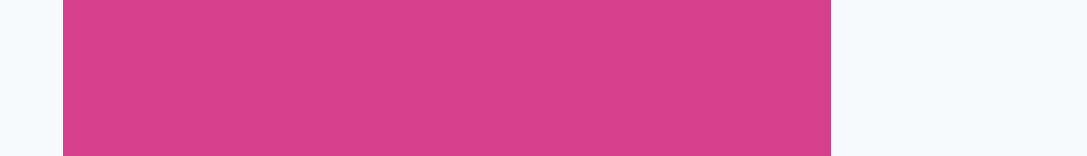
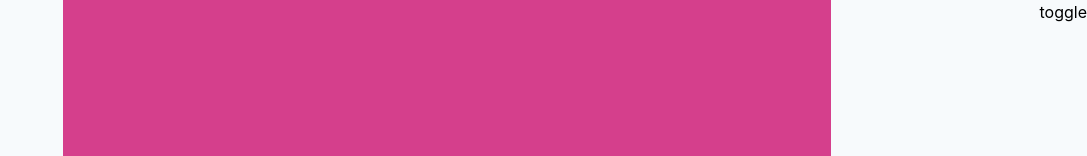
Before and after one commit to iserifith/ReactAssestment, a React (Create React App) app: page / in a window 1280 px wide. Shown: the top 156 px of the page, without its empty margins (193-1280 px from the left). Built offline with nearby package versions, Linux system fonts and the light colour scheme; grey boxes are pictures that could not be loaded.

Commit message:
added toggle button to navigate between profile and dynamic form pages

```diff
--- a/src/App.js
+++ b/src/App.js
@@ -42,7 +42,20 @@ function App() {
     return <Component form={form} initialFields={initialFields} />;
   };
 
-  return <div className="w-full">{renderCurrentPage()}</div>;
+  return (
+    <>
+      <div className="fixed top-0 right-0">
+        <button
+          onClick={() => {
+            setRouteIndex(prevState => (prevState !== 0 ? 0 : 1));
+          }}
+        >
+          toggle
+        </button>
+      </div>
+      <div className="w-full">{renderCurrentPage()}</div>
+    </>
+  );
 }
 
 export default App;
```
